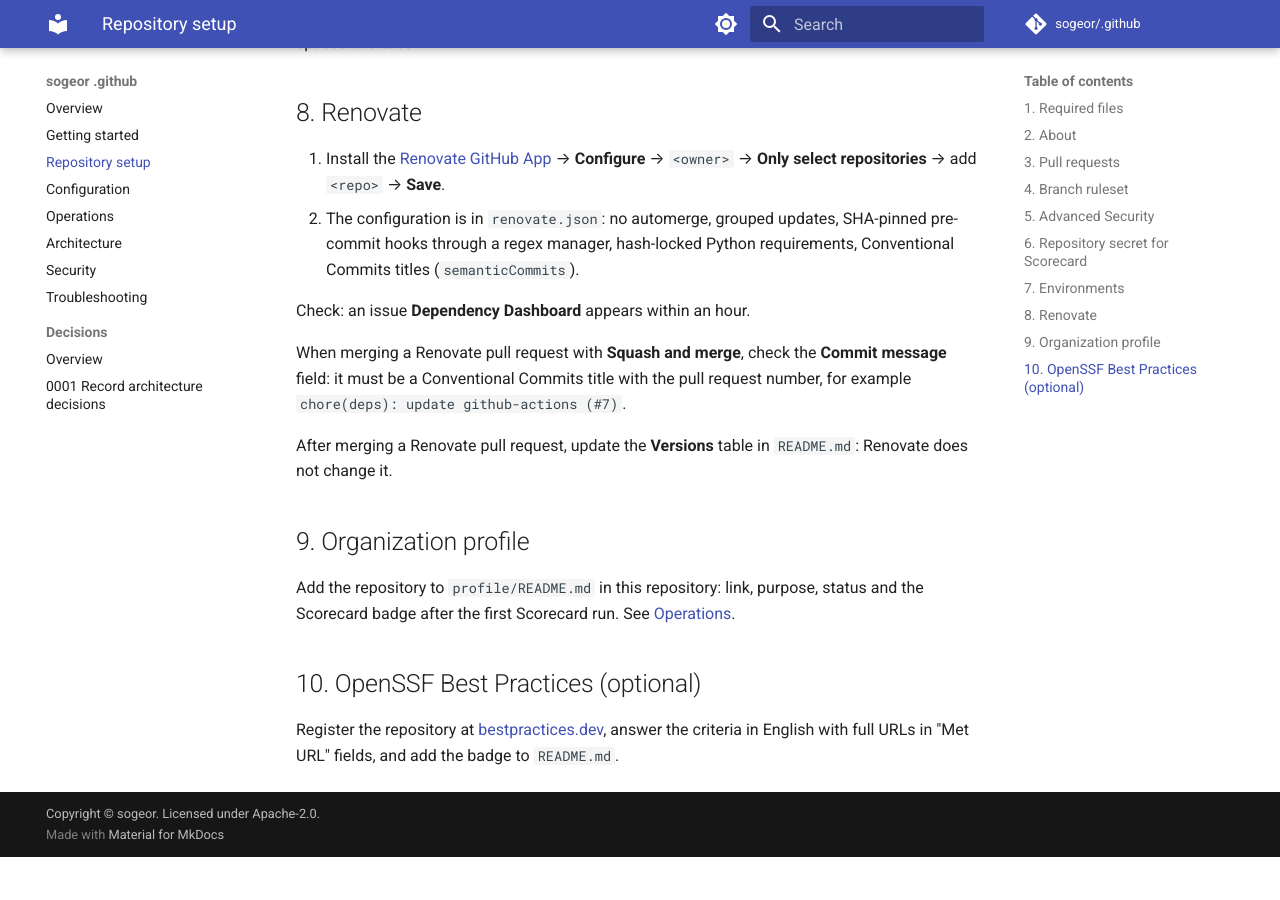
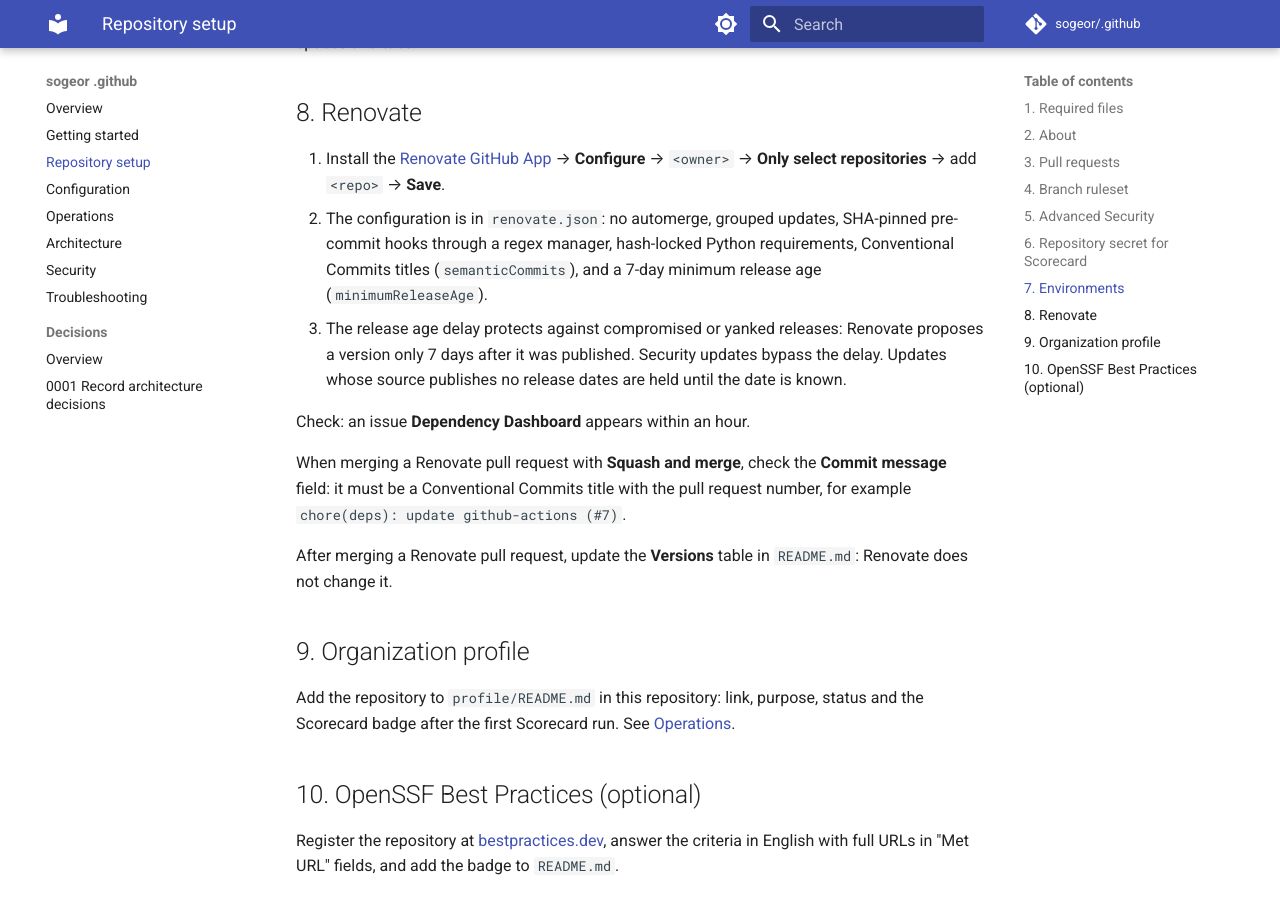
Before and after one commit to sogeor/.github, an MkDocs documentation site: the page built from docs/setup.md, in a window 1280 px wide and 900 px high, scrolled down 3406 px. Built offline with MkDocs 1.6.1 and Material for MkDocs 9.7.7, drawn with Linux system fonts in a browser that asks for light colours; comment, search, counter and statistics services are not loaded; before the commit the page ends 4263 px from its top, so only the background shows below that.

Commit message:
chore: wait 7 days before proposing new releases (#7)

```diff
--- a/docs/setup.md
+++ b/docs/setup.md
@@ -109,7 +109,10 @@ spaces and tabs.
    `<owner>` → **Only select repositories** → add `<repo>` → **Save**.
 2. The configuration is in `renovate.json`: no automerge, grouped updates, SHA-pinned
    pre-commit hooks through a regex manager, hash-locked Python requirements, Conventional Commits
-   titles (`semanticCommits`).
+   titles (`semanticCommits`), and a 7-day minimum release age (`minimumReleaseAge`).
+3. The release age delay protects against compromised or yanked releases: Renovate proposes a
+   version only 7 days after it was published. Security updates bypass the delay. Updates whose
+   source publishes no release dates are held until the date is known.
 
 Check: an issue **Dependency Dashboard** appears within an hour.
 
--- a/renovate.json
+++ b/renovate.json
@@ -8,6 +8,7 @@
   "semanticCommits": "enabled",
   "automerge": false,
   "pinDigests": true,
+  "minimumReleaseAge": "7 days",
   "labels": [
     "dependencies"
   ],
```
Also changed, not shown: CHANGELOG.md (+1 -0 lines), docs/configuration.md (+1 -1 lines).
